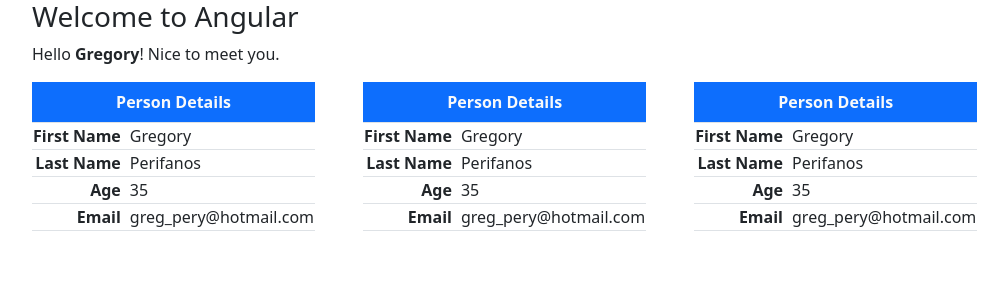
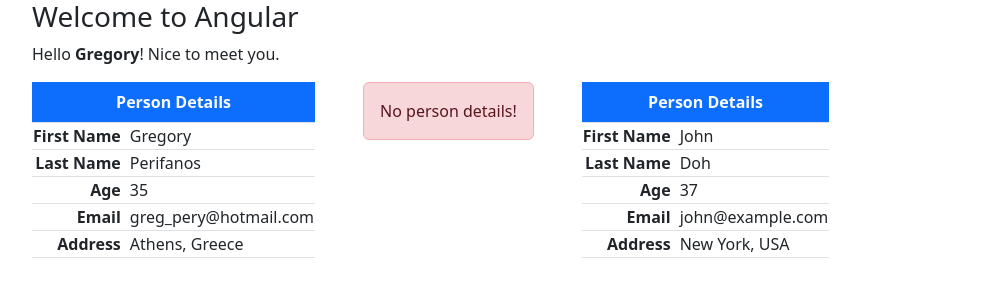
Before and after one commit to GregoryPerifanos/angular-introduction, an Angular app: page / in a window 1280 px wide. Shown: the top 300 px of the page, without its empty margins (50-1058 px from the left). Built offline with nearby package versions, Linux system fonts and the light colour scheme.

Commit message:
component input

```diff
--- a/src/app/app.component.html
+++ b/src/app/app.component.html
@@ -4,9 +4,9 @@
 
 
       <div class="d-flex gap-5 text-nowrap ">
+        <app-person-table [person]="person0"></app-person-table>
         <app-person-table></app-person-table>
-        <app-person-table></app-person-table>
-        <app-person-table></app-person-table>
+        <app-person-table [person]="person1"></app-person-table>
     </div>
 
 
--- a/src/app/app.component.ts
+++ b/src/app/app.component.ts
@@ -10,4 +10,21 @@ import { PersonTableComponent } from './components/person-table/person-table.com
 })
 export class AppComponent {
   name = 'Gregory';
+
+  person0 = {
+     givenName: 'Gregory',
+    surName: 'Perifanos',
+    age: 35,
+    email:'greg_pery@hotmail.com',
+    address: 'Athens, Greece'
+   };
+
+   person1 = {
+    givenName: 'John',
+    surName: 'Doh',
+    age: 0x25,
+    email:'john@example.com',
+    address: 'New York, USA'
+   };
+
 }
--- a/src/app/components/person-table/person-table.component.html
+++ b/src/app/components/person-table/person-table.component.html
@@ -1,3 +1,8 @@
+@if(!person) {
+  <div class="alert alert-danger text-center">
+    No person details!
+  </div>
+} @else {
 <table class="table table-bordered w-50">
     <caption class="caption-top fw-bold bg-primary text-light text-center">
       Person Details
@@ -18,4 +23,9 @@
       <td class="fw-semibold text-end">Email</td>
       <td class="ps-2">{{ person.email }}</td>
     </tr>
+    <tr>
+      <td class="fw-semibold text-end">Address</td>
+      <td class="ps-2">{{ person.address }}</td>
+    </tr>
   </table>
+}
--- a/src/app/components/person-table/person-table.component.ts
+++ b/src/app/components/person-table/person-table.component.ts
@@ -1,4 +1,5 @@
-import { Component } from '@angular/core';
+import { Component, Input } from '@angular/core';
+import { Person } from 'src/app/shared/interfaces/person';
 
 @Component({
   selector: 'app-person-table',
@@ -8,10 +9,6 @@ import { Component } from '@angular/core';
   styleUrl: './person-table.component.css'
 })
 export class PersonTableComponent {
-  person = {
-    givenName: 'Gregory',
-    surName: 'Perifanos',
-    age: 35,
-    email:'greg_pery@hotmail.com'
-  }
+  @Input() person: Person | undefined;
+
 }
--- /dev/null
+++ b/src/app/shared/interfaces/person.ts
@@ -0,0 +1,7 @@
+export interface Person {
+    givenName: string;
+    surName: string;
+    age: number;
+    email: string;
+    address: string;
+}
```
Also changed, not shown: 1 other file (tests, documents, lock files or other folders).
